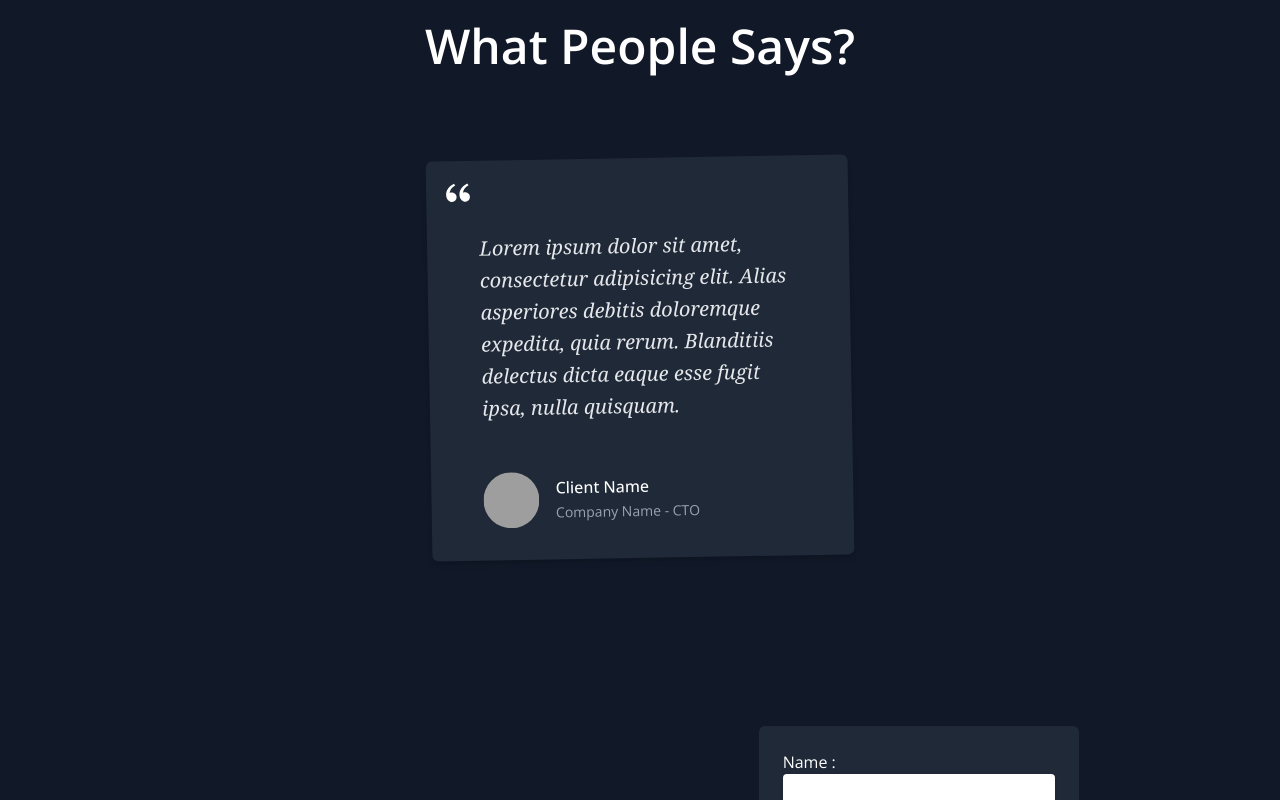
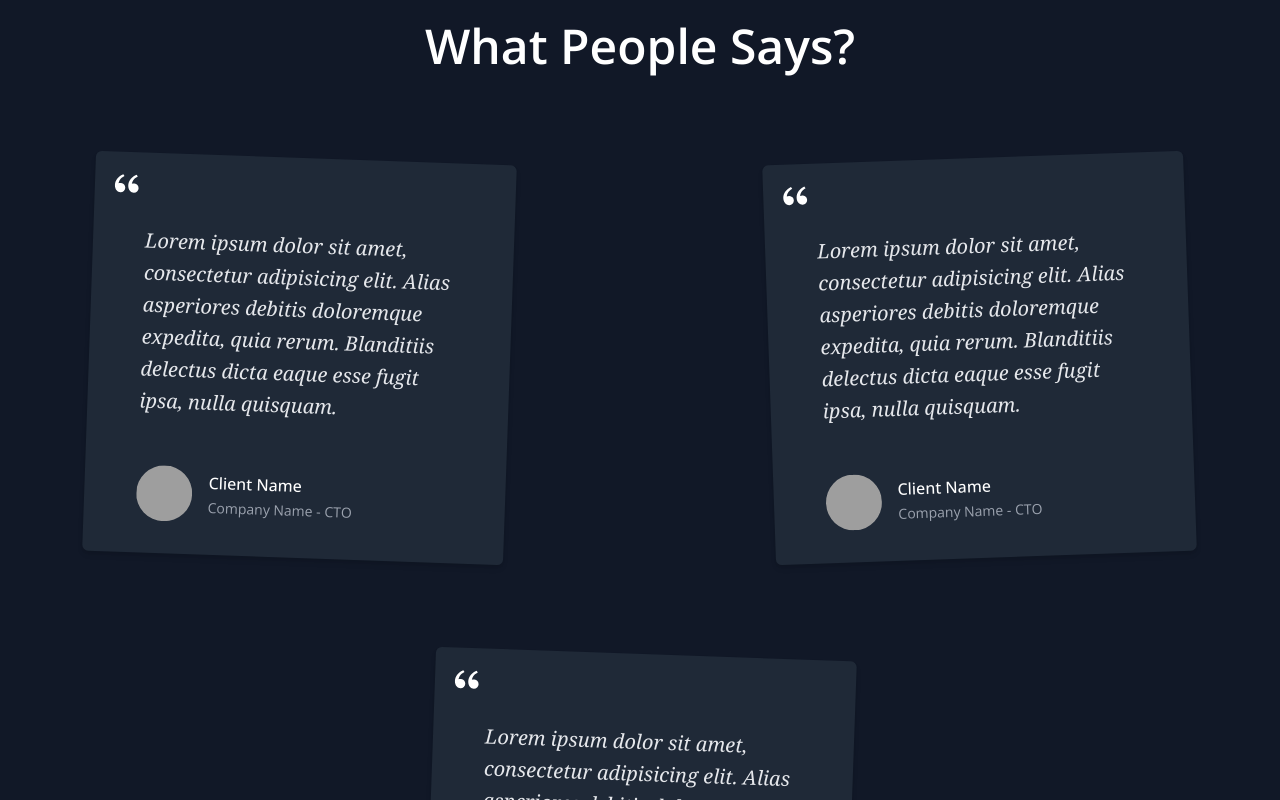
Before and after one commit to ojpro/portfolio-v2, a Next.js app: page / in a window 1280 px wide. Shown: the part 3360-4160 px from the top of the page. Built offline with nearby package versions, Linux system fonts and the light colour scheme; grey boxes are pictures that could not be loaded.

Commit message:
re-organized the testimonials' card.

```diff
--- a/src/components/partials/cards/TestimonialCard.tsx
+++ b/src/components/partials/cards/TestimonialCard.tsx
@@ -4,7 +4,7 @@ export default function TestimonialCard() {
     return (
         <>
             {/* <> Card </> */}
-            <li className="p-4 relative bg-gray-800 w-10/12 md:w-1/2 lg:w-1/3 rounded-md shadow-md mx-auto">
+            <li className="p-4 relative bg-gray-800 w-10/12 md:w-1/2 lg:w-1/3 rounded-md shadow-md mx-auto even:-rotate-2 odd:rotate-2">
                 <RiDoubleQuotesL className="absolute top-4 left-4 w-8 h-8"></RiDoubleQuotesL>
                 <div className="py-4 px-9">
                     <p className="py-10 italic text-xl font-serif text-gray-200 leading-8">Lorem ipsum dolor sit amet, consectetur adipisicing elit. Alias asperiores debitis doloremque expedita, quia rerum. Blanditiis delectus dicta eaque esse fugit ipsa, nulla quisquam.</p>
--- a/src/components/partials/sections/Testimonials.tsx
+++ b/src/components/partials/sections/Testimonials.tsx
@@ -8,7 +8,9 @@ export default function Testimonials() {
                 <h2 className="text-5xl font-bold text-center mb-20 mt-10">What People Says?</h2>
                 {/* <> Cards </> */}
                 <div>
-                    <ul className="p-2 even:rotate-1 odd:-rotate-1">
+                    <ul className="p-2 flex flex-row flex-wrap gap-24">
+                        <TestimonialCard></TestimonialCard>
+                        <TestimonialCard></TestimonialCard>
                         <TestimonialCard></TestimonialCard>
                     </ul>
                 </div>
```
